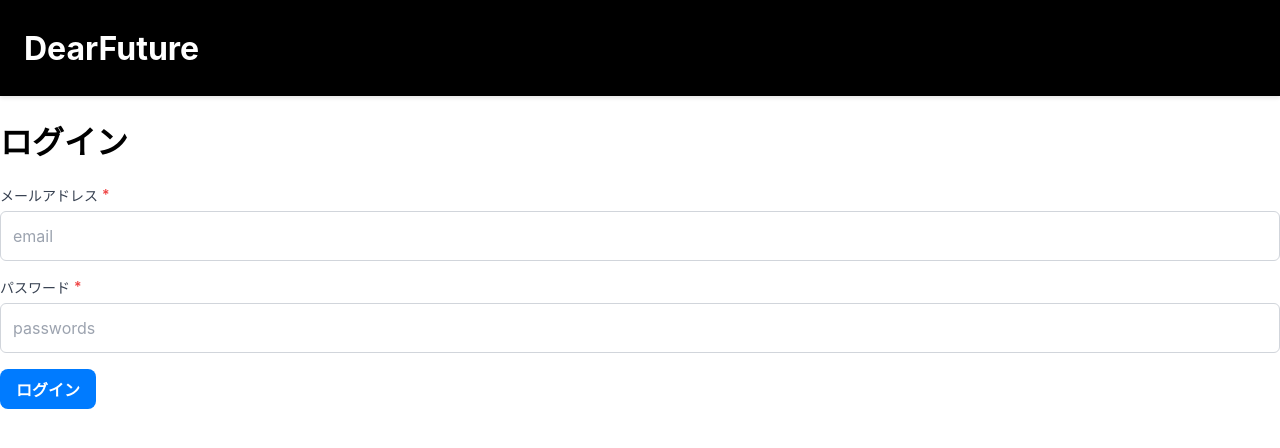
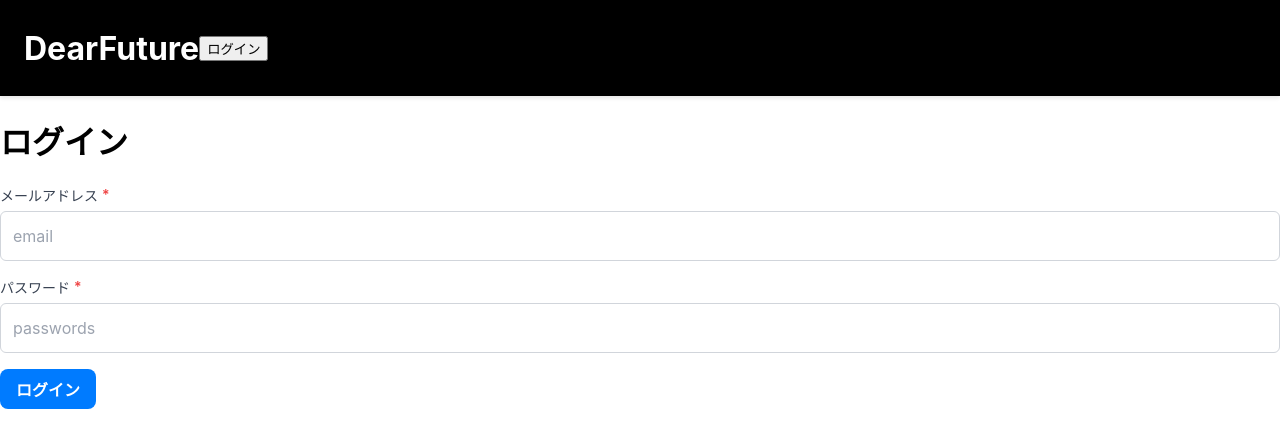
Before and after one commit to Ryodayodayo/DearFuture, a React (Create React App) app: page /login in a window 1280 px wide. Shown: the top 448 px of the page. Built offline with nearby package versions, Linux system fonts and the light colour scheme; no server answers.

Commit message:
ヘッダーにログイン、ログアウトボタンを設置

```diff
--- a/src/App.tsx
+++ b/src/App.tsx
@@ -12,8 +12,8 @@ import { PrivateRoute } from './routes/PrivateRoute';
 function App() {
   return (
     <AuthProvider>
-      <Header />
       <BrowserRouter>
+        <Header />
         <Routes>
           <Route path = "/" element = {<Home />}/>
 
--- a/src/components/Header.tsx
+++ b/src/components/Header.tsx
@@ -1,11 +1,24 @@
 import React from 'react';
 import styles from "./Header.module.css"
-
+import { useAuth } from "../contexts/AuthContext"
+import { useNavigate } from "react-router-dom"
+import { Logout } from "./Logout"
 
 export const Header = () => {
+
+  const { currentUser } = useAuth();
+  const navigate = useNavigate();
+
   return (
     <div className={styles.header}>
       <h1 className = {styles.title}>DearFuture</h1>
+      {currentUser ? (
+        <Logout />
+      ) : (
+        <button className={styles.button} onClick={() => navigate("/login")}>
+          ログイン
+        </button>
+      )}
     </div>
   );
 };
--- a/src/components/LoginForm.tsx
+++ b/src/components/LoginForm.tsx
@@ -31,10 +31,10 @@ export const LoginForm = () => {
             alert ("ログインしました");
             navigate("/dashboard");
 
-
         } catch (error: any) {
             console.error("ログインエラー:", error);
             setError("ログインに失敗しました。メールアドレスとパスワードを確認してください。");
+
         } finally {
             setLoading(false);
         }
--- a/src/components/Logout.tsx
+++ b/src/components/Logout.tsx
@@ -1,22 +1,37 @@
 import { useState } from "react"
 import { useAuth } from '../contexts/AuthContext';
+import { useNavigate } from "react-router-dom"
 
-const  [ loading, setLoading ] = useState (false);
+export const Logout = () => {
+    const [loading, setLoading] = useState(false);
     const [error, setError] = useState('');
     const { logout } = useAuth();
 
-export const Logout = async () => {
+    const navigate = useNavigate();
+
+    const handleLogout = async () => {
         setLoading(true);
 
         try {
-        await logout;
-        console.log ("ログアウト完了");
-        alert ("ログアウトしました");
-    } catch (error:any) {
+            await logout(); //authContext側でルートに遷移するように設定してる
+            console.log("ログアウト完了");
+            alert("ログアウトしました");
+
+        } catch (error: any) {
             console.error("ログアウトエラー:", error);
             setError("ログアウトに失敗しました");
 
-    } finally{
-        setLoading (false);
+        } finally {
+            setLoading(false);
         }
-}
+    };
+
+    return (
+        <div>
+            <button onClick={handleLogout} disabled={loading}>
+                {loading ? "ログアウト中..." : "ログアウト"}
+            </button>
+            {error && <p style={{color: 'red'}}>{error}</p>}
+        </div>
+    );
+};
--- a/src/contexts/AuthContext.tsx
+++ b/src/contexts/AuthContext.tsx
@@ -1,5 +1,4 @@
-import { createContext, useContext, useState} from "react"
-import { useEffect } from 'react';
+import { createContext, useContext, useState, useEffect} from "react"
 import { User, UserCredential, onAuthStateChanged, signInWithEmailAndPassword, signOut, createUserWithEmailAndPassword} from 'firebase/auth';
 import { auth } from '../firebase';
 
@@ -83,6 +82,9 @@ export const AuthProvider = ({children} : AuthProviderProps) => {
         try {
         setError(null);
         await signOut(auth);
+        // ログアウト後に強制的にルートに遷移
+        window.location.href = "/";
+
         } catch (error) {
         if (error instanceof Error) {
             setError(error.message);
```
Lines whose indentation alone changed are shown as unchanged.
